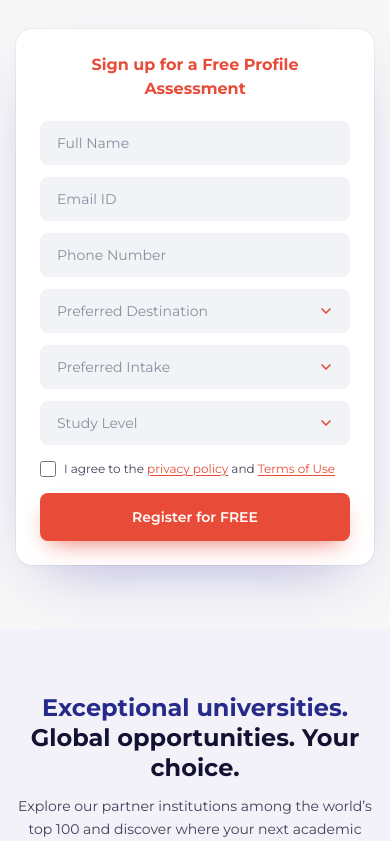
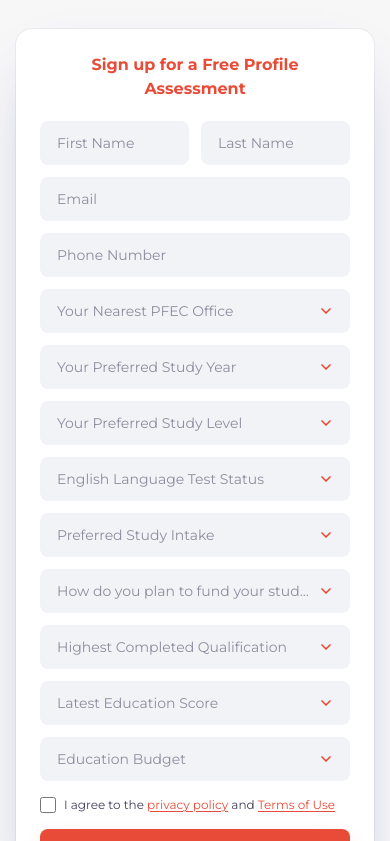
Before and after one commit to pfec-global/top-100-unis, a Next.js app: page / in a window 390 px wide. Shown: the part 1880-2721 px from the top of the page. Built offline with nearby package versions, Linux system fonts and the light colour scheme.

Commit message:
add the zoho form action

```diff
--- a/src/app/layout.js
+++ b/src/app/layout.js
@@ -18,6 +18,11 @@ export const metadata = {
   title: "Apply to the World's Top 100 Universities | PFEC Global",
   description:
     "Check your eligibility for the world's top 100 universities. Get expert guidance and FREE end-to-end application assistance from PFEC Global.",
+  robots: {
+    index: false,
+    follow: false,
+    googleBot: { index: false, follow: false },
+  },
 };
 
 export const viewport = {
--- a/src/components/LeadForm.js
+++ b/src/components/LeadForm.js
@@ -1,7 +1,67 @@
 "use client";
 
-import { useId, useState } from "react";
+import { useEffect, useId, useRef, useState } from "react";
 import Icon from "./Icon";
+
+const ZOHO_ACTION =
+  "https://forms.zohopublic.in/pfecglobal/form/PFECGlobalTop100UniversitiesEligibilityCheckFreeCo/formperma/MeutgscMV_HJ971vNkJqn5tuIVGbzXpduS63N6toFho/htmlRecords/submit";
+
+const UTM_KEYS = ["utm_source", "utm_medium", "utm_campaign", "utm_term", "utm_content"];
+
+// Field names + option values must match the Zoho form exactly.
+const SELECTS = [
+  { name: "Dropdown7", label: "Your Nearest PFEC Office", options: ["Dhanmondi", "Banani", "Uttara", "Chattogram"] },
+  { name: "Dropdown3", label: "Your Preferred Study Year", options: ["2027", "2028", "2029", "2030"] },
+  { name: "Dropdown5", label: "Your Preferred Study Level", options: ["Under Graduate", "Post Graduate"] },
+  {
+    name: "Dropdown2",
+    label: "English Language Test Status",
+    options: [
+      "I have the scores available",
+      "My exams are scheduled or waiting for results",
+      "I have not appeared for any exams",
+      "I am planning to reappear soon",
+    ],
+  },
+  {
+    name: "Dropdown6",
+    label: "Preferred Study Intake",
+    options: ["Not Yet Decided", "Q1 (Jan - Mar)", "Q2 (Apr - Jun)", "Q3 (Jul - Sep)", "Q4 (Oct - Dec)"],
+  },
+  {
+    name: "Dropdown4",
+    label: "How do you plan to fund your studies?",
+    options: [
+      "I have my own funds",
+      "My parents will fund my studies",
+      "My siblings/relatives will fund my studies",
+      "I don't have any fund",
+    ],
+  },
+  {
+    name: "Dropdown",
+    label: "Highest Completed Qualification",
+    options: [
+      "SSC / O Levels",
+      "HSC / A Levels",
+      "Diploma",
+      "Bachelor’s Degree",
+      "Master’s Degree",
+      "Professional Certification",
+      "Others",
+    ],
+  },
+  {
+    name: "Dropdown8",
+    label: "Latest Education Score",
+    options: ["CGPA 3.7 - 4.0", "CGPA 3.0 - 3.6", "CGPA 2.5 - 2.9", "Below CGPA 2.5", "Awaiting Results", "Others"],
+  },
+  {
+    name: "Dropdown9",
+    label: "Education Budget",
+    options: ["Less than 10 lac BDT", "Within 20 lac BDT", "Within 50 lac BDT", "50 lac and Above"],
+  },
+];
 
 const field =
   "h-11 w-full rounded-lg border border-transparent bg-[#f1f3f7] px-4 text-sm text-ink placeholder:text-ink/45 outline-none transition focus:border-brand/40 focus:bg-white focus:ring-4 focus:ring-brand/10";
@@ -15,11 +75,11 @@ function Select({ id, name, label, options }) {
         name={name}
         required
         defaultValue=""
-        className={`${field} cursor-pointer appearance-none pr-10 invalid:text-ink/45`}
+        className={`${field} cursor-pointer appearance-none truncate pr-10 invalid:text-ink/45`}
       >
         <option value="" disabled>{label}</option>
         {options.map((o) => (
-          <option key={o} className="text-ink">{o}</option>
+          <option key={o} value={o} className="text-ink">{o}</option>
         ))}
       </select>
       <svg viewBox="0 0 24 24" aria-hidden className="pointer-events-none absolute top-1/2 right-4 size-4 -translate-y-1/2 text-accent" fill="none" stroke="currentColor" strokeWidth="2.5" strokeLinecap="round" strokeLinejoin="round">
@@ -29,32 +89,37 @@ function Select({ id, name, label, options }) {
   );
 }
 
-function intakeOptions() {
-  const now = new Date();
-  const year = now.getFullYear();
-  const out = [];
-  for (let y = year; y <= year + 2; y++) {
-    for (const [m, label] of [[1, "February"], [6, "July"], [8, "September"]]) {
-      if (y === year && m <= now.getMonth()) continue;
-      out.push(`${label} ${y}`);
-    }
-  }
-  return out.slice(0, 6);
-}
-
 export default function LeadForm({ submitLabel = "Register for FREE" }) {
   const uid = useId();
   const id = (k) => `${uid}-${k}`;
-  const [status, setStatus] = useState("idle"); // idle | sending | done
+  const formRef = useRef(null);
+  const [status, setStatus] = useState("idle"); // idle | sending | done | error
+
+  // Fill UTM + referrer hidden fields from the landing URL.
+  useEffect(() => {
+    const form = formRef.current;
+    if (!form) return;
+    const params = new URLSearchParams(window.location.search);
+    for (const k of UTM_KEYS) {
+      const v = params.get(k);
+      if (v && form.elements[k]) form.elements[k].value = v;
+    }
+    if (form.elements.zc_gad) form.elements.zc_gad.value = params.get("gclid") || "";
+    if (form.elements.zf_referrer_name) form.elements.zf_referrer_name.value = document.referrer || "";
+  }, []);
 
   async function onSubmit(e) {
     e.preventDefault();
-    const data = Object.fromEntries(new FormData(e.currentTarget));
+    const body = new FormData(e.currentTarget);
     setStatus("sending");
-    // TODO: send `data` to the CRM / lead endpoint.
-    void data;
-    await new Promise((r) => setTimeout(r, 700));
-    setStatus("done");
+    try {
+      // Zoho doesn't send CORS headers, so the response is opaque; a network
+      // failure still throws and is reported as an error.
+      await fetch(ZOHO_ACTION, { method: "POST", mode: "no-cors", body });
+      setStatus("done");
+    } catch {
+      setStatus("error");
+    }
   }
 
   if (status === "done") {
@@ -72,28 +137,57 @@ export default function LeadForm({ submitLabel = "Register for FREE" }) {
   }
 
   return (
-    <form onSubmit={onSubmit} className="grid gap-3">
-      <label className="sr-only" htmlFor={id("name")}>Full Name</label>
-      <input id={id("name")} name="name" required autoComplete="name" placeholder="Full Name" className={field} />
+    <form
+      ref={formRef}
+      action={ZOHO_ACTION}
+      method="POST"
+      acceptCharset="UTF-8"
+      encType="multipart/form-data"
+      onSubmit={onSubmit}
+      className="grid gap-3"
+    >
+      <input type="hidden" name="zf_referrer_name" defaultValue="" />
+      <input type="hidden" name="zf_redirect_url" defaultValue="" />
+      <input type="hidden" name="zc_gad" defaultValue="" />
+      {UTM_KEYS.map((k) => (
+        <input key={k} type="hidden" name={k} defaultValue="" />
+      ))}
 
-      <label className="sr-only" htmlFor={id("email")}>Email ID</label>
-      <input id={id("email")} name="email" type="email" required autoComplete="email" placeholder="Email ID" className={field} />
+      <div className="grid grid-cols-2 gap-3">
+        <div>
+          <label className="sr-only" htmlFor={id("first")}>First Name</label>
+          <input id={id("first")} name="Name_First" maxLength={255} required autoComplete="given-name" placeholder="First Name" className={field} />
+        </div>
+        <div>
+          <label className="sr-only" htmlFor={id("last")}>Last Name</label>
+          <input id={id("last")} name="Name_Last" maxLength={255} autoComplete="family-name" placeholder="Last Name" className={field} />
+        </div>
+      </div>
+
+      <label className="sr-only" htmlFor={id("email")}>Email</label>
+      <input id={id("email")} name="Email" type="email" maxLength={255} required autoComplete="email" placeholder="Email" className={field} />
 
       <label className="sr-only" htmlFor={id("phone")}>Phone Number</label>
-      <input id={id("phone")} name="phone" type="tel" required autoComplete="tel" placeholder="Phone Number" className={field} />
+      <input id={id("phone")} name="PhoneNumber_countrycode" type="tel" maxLength={20} required autoComplete="tel" placeholder="Phone Number" className={field} />
 
-      <Select id={id("destination")} name="destination" label="Preferred Destination" options={["Australia", "United Kingdom", "Canada", "Not sure yet"]} />
-      <Select id={id("intake")} name="intake" label="Preferred Intake" options={intakeOptions()} />
-      <Select id={id("level")} name="level" label="Study Level" options={["Undergraduate", "Postgraduate", "PhD / Research"]} />
+      {SELECTS.map((s) => (
+        <Select key={s.name} id={id(s.name)} {...s} />
+      ))}
 
       <label className="mt-1 flex cursor-pointer items-center gap-2 text-xs text-ink/80">
-        <input type="checkbox" name="consent" required className="size-4 cursor-pointer accent-accent" />
+        <input type="checkbox" required className="size-4 cursor-pointer accent-accent" />
         <span>
           I agree to the{" "}
           <a href="#" className="text-accent underline underline-offset-2">privacy policy</a> and{" "}
           <a href="#" className="text-accent underline underline-offset-2">Terms of Use</a>
         </span>
       </label>
+
+      {status === "error" && (
+        <p role="alert" className="text-xs text-red-600">
+          Something went wrong. Please check your connection and try again.
+        </p>
+      )}
 
       <button
         type="submit"
--- a/src/components/RegisterModal.js
+++ b/src/components/RegisterModal.js
@@ -117,7 +117,7 @@ export default function RegisterModalProvider({ children }) {
             </div>
 
             {/* Form side */}
-            <div className="relative overflow-y-auto p-6 sm:p-8">
+            <div className="relative max-h-[92dvh] min-h-0 overflow-y-auto overscroll-contain p-6 sm:p-8">
               <div aria-hidden className="mx-auto mb-4 h-1.5 w-12 rounded-full bg-ink/15 sm:hidden" />
               <button
                 type="button"
```
